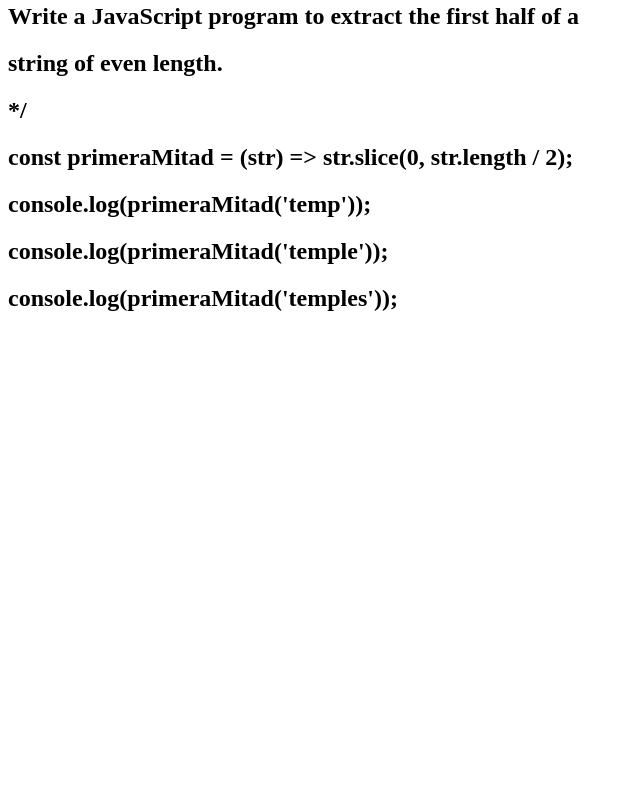
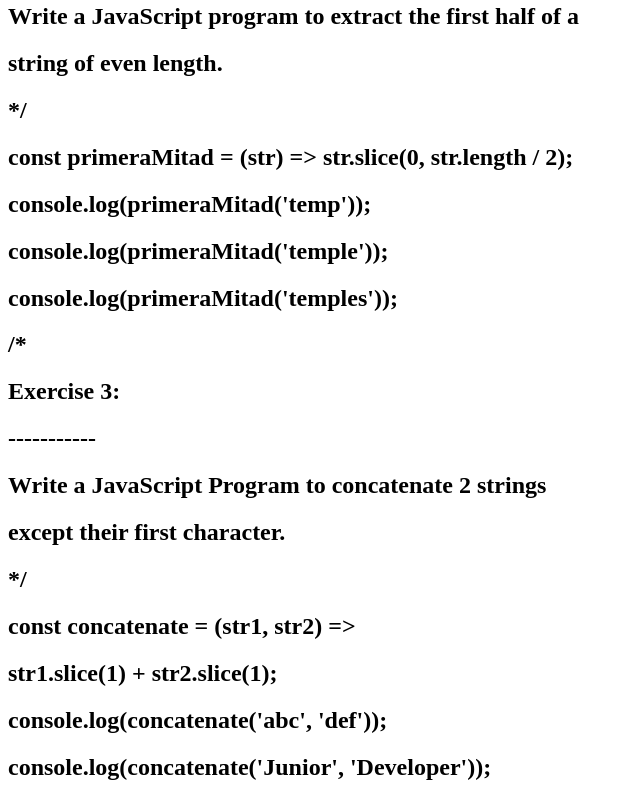
Before and after one commit to MARSFOREVER472/Javascript_Principiantes_Parte2, a plain HTML site: page ArchivosEjecutables/index.html in a window 1280 px wide. Shown: the part 968-1769 px from the top of the page, without its empty margins (0-640 px from the left). Before the commit the page ends 1299 px from the top, so only its background shows below. Drawn offline with Linux system fonts and the light colour scheme.

Commit message:
Ejercicio 3 Terminado!

```diff
--- a/ArchivosEjecutables/exercises.js
+++ b/ArchivosEjecutables/exercises.js
@@ -42,3 +42,18 @@ const primeraMitad = (str) => str.slice(0, str.length / 2);
 console.log(primeraMitad('temp'));
 console.log(primeraMitad('temple'));
 console.log(primeraMitad('temples'));
+
+/*
+   Exercise 3:
+   -----------
+
+   Write a JavaScript Program to concatenate 2 strings
+   except their first character.
+
+*/
+
+const concatenate = (str1, str2) =>
+   str1.slice(1) + str2.slice(1);
+
+console.log(concatenate('abc', 'def'));
+console.log(concatenate('Junior', 'Developer'));
--- a/ArchivosEjecutables/index.html
+++ b/ArchivosEjecutables/index.html
@@ -50,6 +50,22 @@
     <h2>console.log(primeraMitad('temple'));</h2>
     <h2>console.log(primeraMitad('temples'));</h2>
 
+    <h2>/*</h2>
+
+    <h2>Exercise 3:</h2>
+    <h2>-----------</h2>
+
+    <h2>Write a JavaScript Program to concatenate 2 strings</h2>
+    <h2>except their first character.</h2>
+
+    <h2>*/</h2>
+
+    <h2>const concatenate = (str1, str2) =></h2>
+    <h2>str1.slice(1) + str2.slice(1);</h2>
+
+    <h2>console.log(concatenate('abc', 'def'));</h2>
+    <h2>console.log(concatenate('Junior', 'Developer'));</h2>
+
     <script src="exercises.js"></script>
 
 </body>
```
